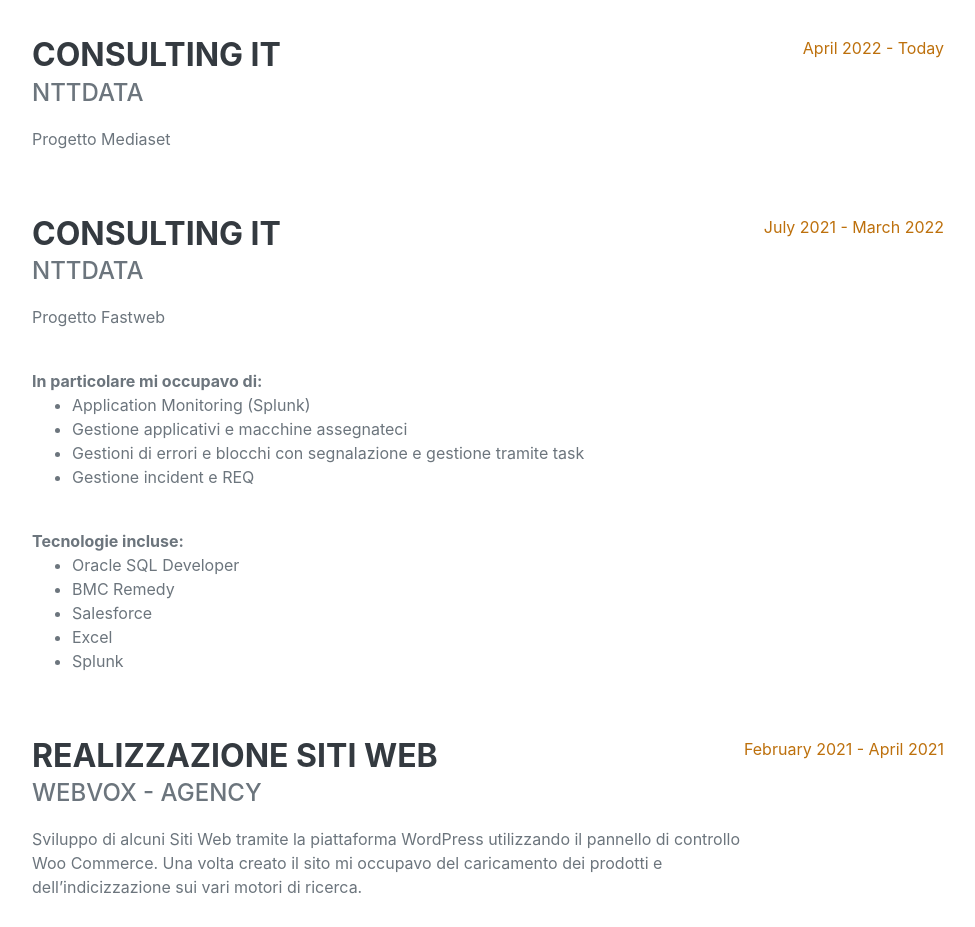
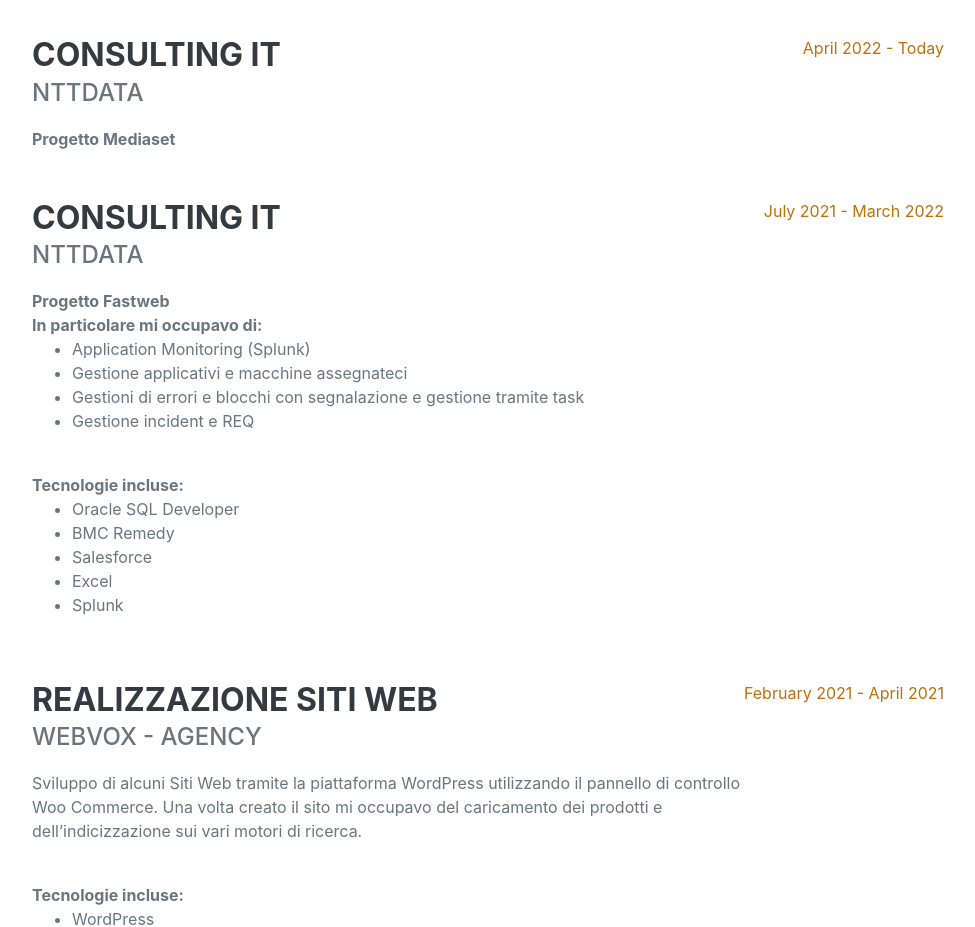
Before and after one commit to Totuccio98/salvatoremiserendino.github.io, a plain HTML site: page index.html in a window 1280 px wide. Shown: the part 960-1887 px from the top of the page, without its empty margins (288-1263 px from the left). Drawn offline with nearby package versions, Linux system fonts and the light colour scheme; a web font is replaced by a local one.

Commit message:
Update index.html

```diff
--- a/index.html
+++ b/index.html
@@ -63,7 +63,7 @@
                         <div class="flex-grow-1">
                             <h3 class="mb-0">Consulting IT</h3>
                             <div class="subheading mb-3">NTTDATA</div>
-                            <p>Progetto Mediaset</p>
+                            <b>Progetto Mediaset</b>
                         </div>
                         <div class="flex-shrink-0"><span class="text-info">April 2022 - Today</span></div>
                     </div>
@@ -72,7 +72,7 @@
                         <div class="flex-grow-1">
                             <h3 class="mb-0">Consulting IT</h3>
                             <div class="subheading mb-3">NTTDATA</div>
-                            <p>Progetto Fastweb</p>
+                            <b>Progetto Fastweb</b>
                             <b><br>In particolare mi occupavo di:</b>
                             <ul>
                                 <li>Application Monitoring (Splunk)</li>
```
